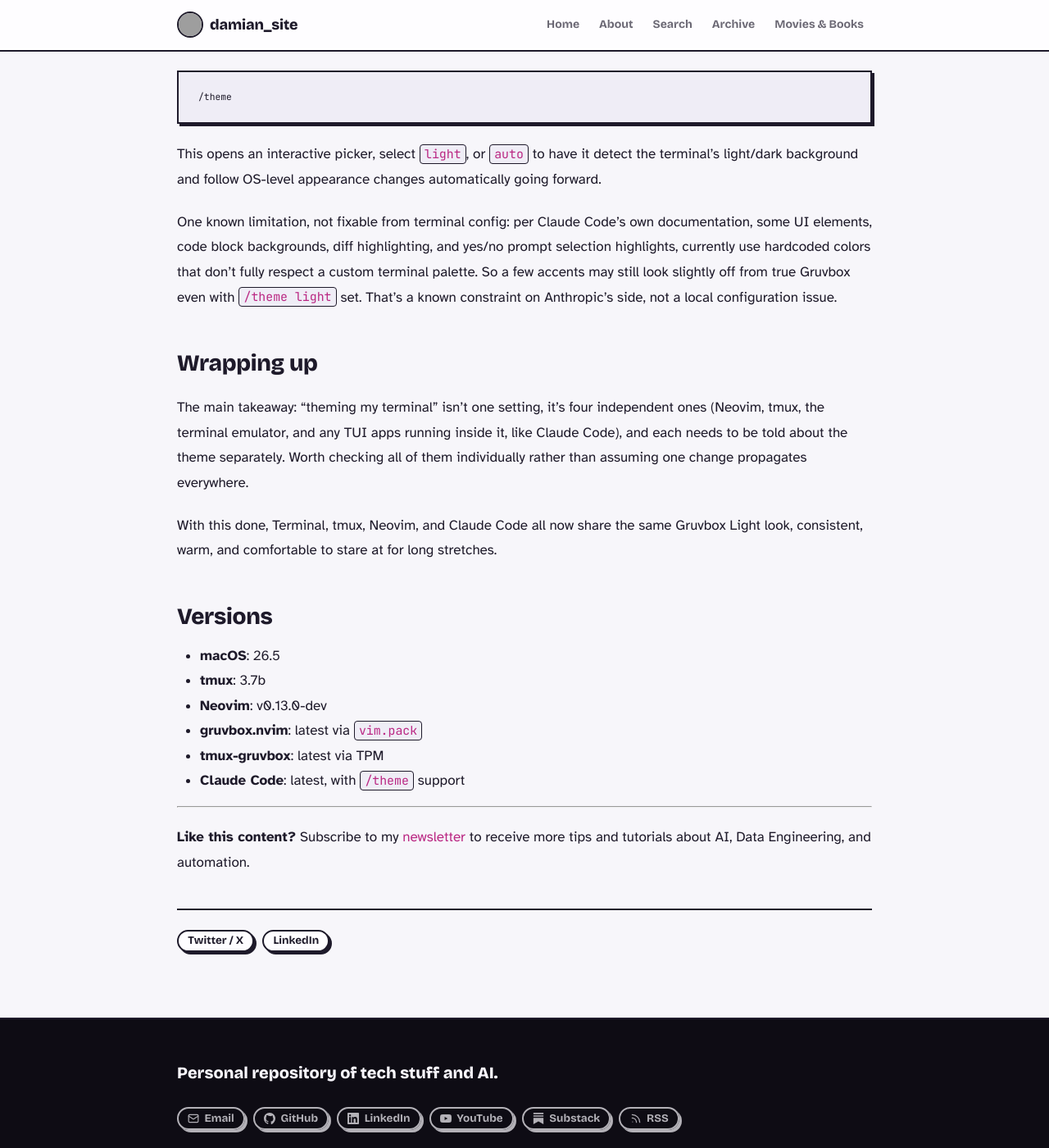
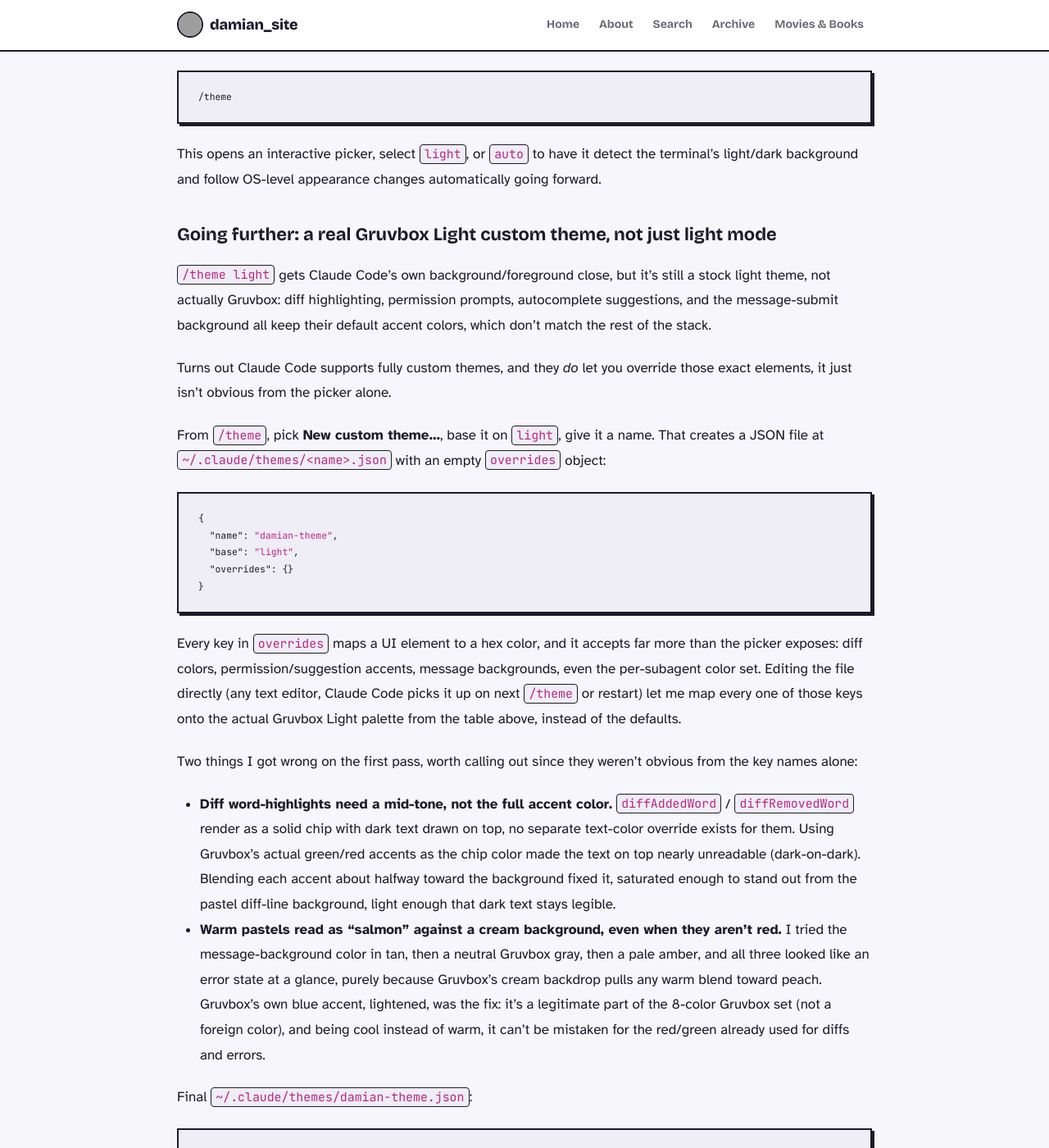
Before and after one commit to DamiMartinez/damimartinez.github.io, a Jekyll site: the page built from _posts/2026-08-25-working-from-terminal-pt2.md, in a window 1280 px wide and 1400 px high, scrolled down 4410 px. Shown: the whole window at 82% size. Built offline with Jekyll 4.4.1, drawn with Linux system fonts in a browser that asks for light colours; some of the changed text lies outside the part shown; grey boxes are pictures that could not be loaded.

Commit message:
content: replace Claude Code theming limitation with custom theme walkthrough
The hardcoded-colors limitation no longer holds: custom themes (base +
overrides) can recolor diffs, permissions, message backgrounds, etc.
Documents the /theme -> New custom theme flow, two contrast gotchas found
while tuning it, and includes the finished Gruvbox Light theme JSON.

Co-Authored-By: Claude Sonnet 5 <noreply@anthropic.com>
Claude-Session: https://claude.ai/code/session_01XxvcoqEzHjc6V4xTfU2DxZ

````diff
--- a/_posts/2026-08-25-working-from-terminal-pt2.md
+++ b/_posts/2026-08-25-working-from-terminal-pt2.md
@@ -122,7 +122,113 @@ Fix, from inside a Claude Code session:
 
 This opens an interactive picker, select `light`, or `auto` to have it detect the terminal's light/dark background and follow OS-level appearance changes automatically going forward.
 
-One known limitation, not fixable from terminal config: per Claude Code's own documentation, some UI elements, code block backgrounds, diff highlighting, and yes/no prompt selection highlights, currently use hardcoded colors that don't fully respect a custom terminal palette. So a few accents may still look slightly off from true Gruvbox even with `/theme light` set. That's a known constraint on Anthropic's side, not a local configuration issue.
+### Going further: a real Gruvbox Light custom theme, not just light mode
+
+`/theme light` gets Claude Code's own background/foreground close, but it's still a stock light theme, not actually Gruvbox: diff highlighting, permission prompts, autocomplete suggestions, and the message-submit background all keep their default accent colors, which don't match the rest of the stack.
+
+Turns out Claude Code supports fully custom themes, and they *do* let you override those exact elements, it just isn't obvious from the picker alone.
+
+From `/theme`, pick **New custom theme…**, base it on `light`, give it a name. That creates a JSON file at `~/.claude/themes/<name>.json` with an empty `overrides` object:
+
+```json
+{
+  "name": "damian-theme",
+  "base": "light",
+  "overrides": {}
+}
+```
+
+Every key in `overrides` maps a UI element to a hex color, and it accepts far more than the picker exposes: diff colors, permission/suggestion accents, message backgrounds, even the per-subagent color set. Editing the file directly (any text editor, Claude Code picks it up on next `/theme` or restart) let me map every one of those keys onto the actual Gruvbox Light palette from the table above, instead of the defaults.
+
+Two things I got wrong on the first pass, worth calling out since they weren't obvious from the key names alone:
+
+- **Diff word-highlights need a mid-tone, not the full accent color.** `diffAddedWord` / `diffRemovedWord` render as a solid chip with dark text drawn on top, no separate text-color override exists for them. Using Gruvbox's actual green/red accents as the chip color made the text on top nearly unreadable (dark-on-dark). Blending each accent about halfway toward the background fixed it, saturated enough to stand out from the pastel diff-line background, light enough that dark text stays legible.
+- **Warm pastels read as "salmon" against a cream background, even when they aren't red.** I tried the message-background color in tan, then a neutral Gruvbox gray, then a pale amber, and all three looked like an error state at a glance, purely because Gruvbox's cream backdrop pulls any warm blend toward peach. Gruvbox's own blue accent, lightened, was the fix: it's a legitimate part of the 8-color Gruvbox set (not a foreign color), and being cool instead of warm, it can't be mistaken for the red/green already used for diffs and errors.
+
+Final `~/.claude/themes/damian-theme.json`:
+
+```json
+{
+  "name": "damian-theme",
+  "base": "light",
+  "overrides": {
+    "autoAccept": "#8f3f71",
+    "autoAcceptShimmer": "#b16286",
+    "skill": "#8f3f71",
+    "bashBorder": "#b16286",
+    "claude": "#d65d0e",
+    "claudeShimmer": "#fe8019",
+    "claudeBlue_FOR_SYSTEM_SPINNER": "#076678",
+    "claudeBlueShimmer_FOR_SYSTEM_SPINNER": "#458588",
+    "permission": "#076678",
+    "permissionShimmer": "#458588",
+    "planMode": "#427b58",
+    "ide": "#458588",
+    "promptBorder": "#7c6f64",
+    "promptBorderShimmer": "#928374",
+    "text": "#3c3836",
+    "inverseText": "#f9f5d7",
+    "inactive": "#7c6f64",
+    "inactiveShimmer": "#928374",
+    "subtle": "#bdae93",
+    "suggestion": "#076678",
+    "remember": "#8f3f71",
+    "background": "#f9f5d7",
+    "success": "#79740e",
+    "error": "#9d0006",
+    "warning": "#b57614",
+    "merged": "#8f3f71",
+    "warningShimmer": "#d79921",
+    "diffAdded": "#d8e4b0",
+    "diffRemoved": "#f2d6cd",
+    "diffAddedDimmed": "#eef0da",
+    "diffRemovedDimmed": "#f8e8e2",
+    "diffAddedWord": "#d3d17a",
+    "diffRemovedWord": "#eab3a8",
+    "red_FOR_SUBAGENTS_ONLY": "#cc241d",
+    "blue_FOR_SUBAGENTS_ONLY": "#458588",
+    "green_FOR_SUBAGENTS_ONLY": "#98971a",
+    "yellow_FOR_SUBAGENTS_ONLY": "#d79921",
+    "purple_FOR_SUBAGENTS_ONLY": "#b16286",
+    "orange_FOR_SUBAGENTS_ONLY": "#d65d0e",
+    "pink_FOR_SUBAGENTS_ONLY": "#b16286",
+    "cyan_FOR_SUBAGENTS_ONLY": "#689d6a",
+    "professionalBlue": "#458588",
+    "chromeYellow": "#d79921",
+    "clawd_body": "#d65d0e",
+    "clawd_background": "#f9f5d7",
+    "userMessageBackground": "#c9dde0",
+    "userMessageBackgroundHover": "#b3cdd1",
+    "composerSidebarBackground": "#f2e5bc",
+    "selectionBg": "#d5c4a1",
+    "bashMessageBackgroundColor": "#ebdbb2",
+    "memoryBackgroundColor": "#d5c4a1",
+    "rate_limit_fill": "#458588",
+    "rate_limit_empty": "#d5c4a1",
+    "fastMode": "#fe8019",
+    "fastModeShimmer": "#d65d0e",
+    "effortUltra": "#8f3f71",
+    "briefLabelYou": "#076678",
+    "briefLabelClaude": "#d65d0e",
+    "rainbow_red": "#cc241d",
+    "rainbow_orange": "#d65d0e",
+    "rainbow_yellow": "#d79921",
+    "rainbow_green": "#98971a",
+    "rainbow_blue": "#458588",
+    "rainbow_indigo": "#076678",
+    "rainbow_violet": "#b16286",
+    "rainbow_red_shimmer": "#fb4934",
+    "rainbow_orange_shimmer": "#fe8019",
+    "rainbow_yellow_shimmer": "#fabd2f",
+    "rainbow_green_shimmer": "#b8bb26",
+    "rainbow_blue_shimmer": "#83a598",
+    "rainbow_indigo_shimmer": "#458588",
+    "rainbow_violet_shimmer": "#d3869b"
+  }
+}
+```
+
+One caveat that's still real: the code-block syntax highlighter (shown as "Syntax theme: GitHub" at the bottom of the picker) is a separate system from these theme overrides and doesn't have a Gruvbox option. Toggle it off with `ctrl+t` if the mismatch bothers you.
 
 ## Wrapping up
 
````
